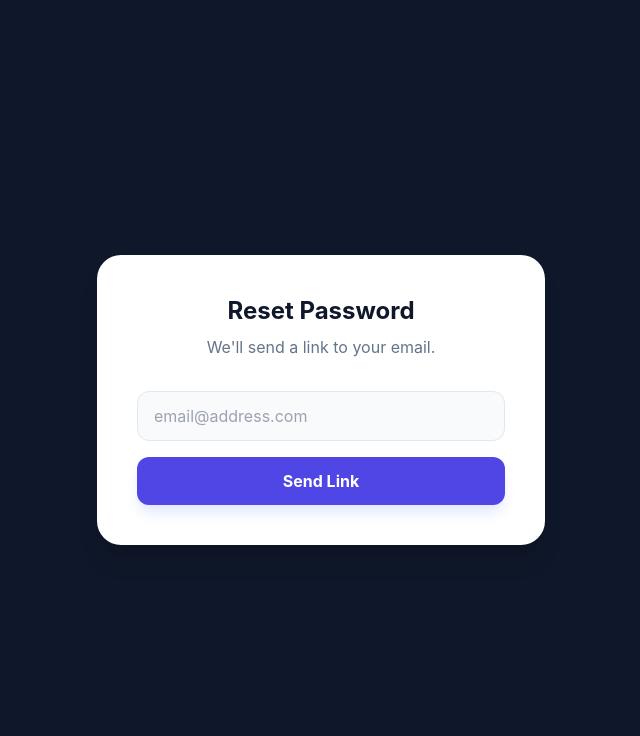
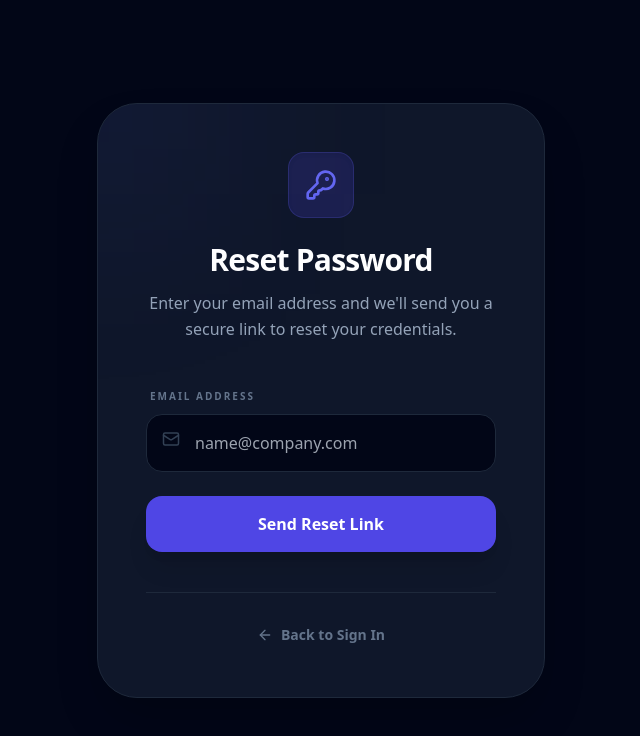
Before and after one commit to bduval15/ai-front-desk, a React (Create React App) app in the folder frontend/: page /forgot-password in a window 1280 px wide. Shown: the top 736 px of the page, without its empty margins (319-959 px from the left). Built offline with nearby package versions, Linux system fonts and the light colour scheme.

Commit message:
added forgot password functionality

```diff
--- a/frontend/src/pages/ForgotPassword.js
+++ b/frontend/src/pages/ForgotPassword.js
@@ -1,30 +1,86 @@
 import React, { useState } from 'react';
 import { Link } from 'react-router-dom';
-import { Mail, CheckCircle, ArrowLeft } from 'lucide-react';
+import { Mail, CheckCircle2, ArrowLeft, Loader2, KeyRound } from 'lucide-react';
+import axios from 'axios';
 
 const ForgotPassword = () => {
+  const [email, setEmail] = useState('');
   const [sent, setSent] = useState(false);
+  const [loading, setLoading] = useState(false);
+
+  const handleForgot = async (e) => {
+    e.preventDefault();
+    setLoading(true);
+    try {
+      await axios.post('http://localhost:5000/api/auth/forgot-password', { email });
+      setSent(true);
+    } catch (err) {
+      alert(err.response?.data?.message || "Error sending reset link. Please try again.");
+    } finally {
+      setLoading(false);
+    }
+  };
+
   return (
-    <div className="min-h-screen bg-slate-900 flex items-center justify-center p-4">
-      <div className="max-w-md w-full bg-white rounded-3xl shadow-xl p-10">
+    <div className="min-h-screen bg-[#020617] flex items-center justify-center p-6 font-sans text-white">
+      <div className="max-w-md w-full bg-slate-900 border border-slate-800 rounded-[2.5rem] p-12 shadow-2xl relative overflow-hidden text-center">
+        <div className="absolute -top-24 -left-24 w-48 h-48 bg-indigo-600/10 blur-[100px]"></div>
+
         {!sent ? (
           <>
-            <h1 className="text-2xl font-bold text-slate-900 mb-2 text-center">Reset Password</h1>
-            <p className="text-slate-500 text-center mb-8">We'll send a link to your email.</p>
-            <form onSubmit={(e) => { e.preventDefault(); setSent(true); }} className="space-y-4">
-              <input type="email" placeholder="email@address.com" required className="w-full px-4 py-3 bg-slate-50 border border-slate-200 rounded-xl outline-none focus:ring-2 focus:ring-indigo-600" />
-              <button className="w-full bg-indigo-600 text-white font-bold py-3 rounded-xl shadow-lg shadow-indigo-100 transition-all">Send Link</button>
+            <div className="inline-flex p-4 bg-indigo-600/20 text-indigo-500 rounded-2xl mb-6 border border-indigo-500/20 shadow-inner">
+              <KeyRound size={32} />
+            </div>
+            <h1 className="text-3xl font-black tracking-tight mb-3">Reset Password</h1>
+            <p className="text-slate-400 mb-10 font-medium leading-relaxed">
+              Enter your email address and we'll send you a secure link to reset your credentials.
+            </p>
+
+            <form className="space-y-6 text-left" onSubmit={handleForgot}>
+              <div className="space-y-2">
+                <label className="text-[10px] font-bold text-slate-500 uppercase tracking-[0.2em] ml-1">Email Address</label>
+                <div className="relative">
+                  <Mail className="absolute left-4 top-4 text-slate-700" size={18} />
+                  <input
+                    type="email"
+                    placeholder="name@company.com"
+                    required
+                    className="w-full pl-12 pr-4 py-4 bg-slate-950 border border-slate-800 rounded-2xl text-white outline-none focus:border-indigo-500 transition-all font-medium"
+                    onChange={(e) => setEmail(e.target.value)}
+                  />
+                </div>
+              </div>
+
+              <button
+                type="submit"
+                disabled={loading}
+                className="w-full bg-indigo-600 hover:bg-indigo-500 text-white font-bold py-4 rounded-2xl shadow-xl flex items-center justify-center gap-2 transition-all disabled:opacity-50"
+              >
+                {loading ? <Loader2 className="animate-spin" size={20} /> : "Send Reset Link"}
+              </button>
             </form>
           </>
         ) : (
-          <div className="text-center">
-            <CheckCircle size={64} className="text-green-500 mx-auto mb-4" />
-            <h2 className="text-xl font-bold mb-8">Secure link sent!</h2>
-            <Link to="/login" className="text-indigo-600 font-bold flex items-center justify-center gap-2"><ArrowLeft size={18} /> Back to login</Link>
+          <div className="py-8 animate-in fade-in zoom-in duration-300">
+            <CheckCircle2 size={64} className="text-green-500 mx-auto mb-6" />
+            <h2 className="text-2xl font-black text-white mb-4 tracking-tight">Secure link sent!</h2>
+            <p className="text-slate-400 font-medium mb-10 leading-relaxed">
+              We've sent a password reset link to <span className="text-indigo-400">{email}</span>. Please check your inbox and spam folder.
+            </p>
+            <button onClick={() => setSent(false)} className="text-slate-500 hover:text-white text-sm font-bold transition-colors">
+                Didn't receive it? Try again
+            </button>
           </div>
         )}
+
+        <div className="mt-10 pt-8 border-t border-slate-800">
+          <Link to="/login" className="inline-flex items-center gap-2 text-slate-500 hover:text-indigo-400 font-bold transition-all text-sm group">
+            <ArrowLeft size={16} className="group-hover:-translate-x-1 transition-transform" /> Back to Sign In
+          </Link>
+        </div>
       </div>
     </div>
   );
 };
+
 export default ForgotPassword;
--- a/frontend/src/pages/ResetPassword.js
+++ b/frontend/src/pages/ResetPassword.js
@@ -1,59 +1,99 @@
 import React, { useState } from 'react';
-import { useNavigate, Link } from 'react-router-dom';
-import { KeyRound, Lock, CheckCircle2, ArrowRight } from 'lucide-react';
+import { useNavigate, useParams, Link } from 'react-router-dom';
+import { KeyRound, Lock, CheckCircle2, ArrowRight, Loader2, ShieldCheck } from 'lucide-react';
+import axios from 'axios';
 
 const ResetPassword = () => {
-  const [isSuccess, setIsSuccess] = useState(false);
+  const { token } = useParams();
   const navigate = useNavigate();
 
-  const handleReset = (e) => {
+  const [password, setPassword] = useState('');
+  const [confirmPassword, setConfirmPassword] = useState('');
+  const [isSuccess, setIsSuccess] = useState(false);
+  const [loading, setLoading] = useState(false);
+
+  const handleReset = async (e) => {
     e.preventDefault();
-    // In a real app, you'd call your API here
-    setIsSuccess(true);
-    setTimeout(() => navigate('/login'), 3000);
+    if (password !== confirmPassword) return alert("Passwords do not match!");
+
+    setLoading(true);
+    try {
+      await axios.post(`http://localhost:5000/api/auth/reset-password/${token}`, { password });
+      setIsSuccess(true);
+      setTimeout(() => navigate('/login'), 4000);
+    } catch (err) {
+      alert(err.response?.data?.message || "This link has expired. Please request a new one.");
+    } finally {
+      setLoading(false);
+    }
   };
 
   return (
-    <div className="min-h-screen bg-[#020617] flex items-center justify-center p-6">
-      <div className="max-w-md w-full bg-slate-900 border border-slate-800 rounded-[2.5rem] shadow-2xl p-12 text-center">
+    <div className="min-h-screen bg-[#020617] flex items-center justify-center p-6 font-sans text-white">
+      <div className="max-w-md w-full bg-slate-900 border border-slate-800 rounded-[2.5rem] shadow-2xl p-12 text-center relative overflow-hidden">
+        <div className="absolute -top-24 -right-24 w-48 h-48 bg-indigo-600/10 blur-[100px]"></div>
+
         {!isSuccess ? (
           <>
-            <div className="inline-flex p-4 bg-indigo-600/10 text-indigo-500 rounded-2xl mb-6 border border-indigo-500/20">
+            <div className="inline-flex p-4 bg-indigo-600/10 text-indigo-500 rounded-2xl mb-6 border border-indigo-500/20 shadow-inner">
               <KeyRound size={32} />
             </div>
-            <h1 className="text-3xl font-black text-white tracking-tight mb-3">Set New Password</h1>
-            <p className="text-slate-400 mb-10 font-medium leading-relaxed">Ensure your new password is at least 8 characters long with a mix of symbols.</p>
+            <h1 className="text-3xl font-black text-white tracking-tight mb-3 italic">Set New Password</h1>
+            <p className="text-slate-400 mb-10 font-medium leading-relaxed">
+              Your new password must be at least 8 characters and should be unique from your previous passwords.
+            </p>
 
             <form className="space-y-6 text-left" onSubmit={handleReset}>
               <div className="space-y-2">
                 <label className="text-[10px] font-bold text-slate-500 uppercase tracking-[0.2em] ml-1">New Password</label>
-                <div className="relative">
-                  <Lock className="absolute left-4 top-4 text-slate-600" size={18} />
-                  <input type="password" required className="w-full pl-12 pr-4 py-4 bg-slate-950 border border-slate-800 rounded-2xl text-white outline-none focus:border-indigo-500 transition-all font-medium" />
+                <div className="relative text-slate-400 focus-within:text-indigo-500 transition-colors">
+                  <Lock className="absolute left-4 top-4" size={18} />
+                  <input
+                    type="password"
+                    required
+                    placeholder="••••••••"
+                    className="w-full pl-12 pr-4 py-4 bg-slate-950 border border-slate-800 rounded-2xl text-white outline-none focus:border-indigo-500 transition-all font-medium"
+                    onChange={(e) => setPassword(e.target.value)}
+                  />
                 </div>
               </div>
 
               <div className="space-y-2">
                 <label className="text-[10px] font-bold text-slate-500 uppercase tracking-[0.2em] ml-1">Confirm New Password</label>
-                <div className="relative">
-                  <Lock className="absolute left-4 top-4 text-slate-600" size={18} />
-                  <input type="password" required className="w-full pl-12 pr-4 py-4 bg-slate-950 border border-slate-800 rounded-2xl text-white outline-none focus:border-indigo-500 transition-all font-medium" />
+                <div className="relative text-slate-400 focus-within:text-indigo-500 transition-colors">
+                  <Lock className="absolute left-4 top-4" size={18} />
+                  <input
+                    type="password"
+                    required
+                    placeholder="••••••••"
+                    className="w-full pl-12 pr-4 py-4 bg-slate-950 border border-slate-800 rounded-2xl text-white outline-none focus:border-indigo-500 transition-all font-medium"
+                    onChange={(e) => setConfirmPassword(e.target.value)}
+                  />
                 </div>
               </div>
 
-              <button className="w-full bg-indigo-600 hover:bg-indigo-500 text-white font-bold py-4 rounded-2xl shadow-xl transition-all flex items-center justify-center gap-2 group">
-                Reset Password <ArrowRight size={18} className="group-hover:translate-x-1 transition-transform" />
+              <button
+                type="submit"
+                disabled={loading}
+                className="w-full bg-indigo-600 hover:bg-indigo-500 text-white font-bold py-4 rounded-2xl shadow-xl transition-all flex items-center justify-center gap-2 group disabled:opacity-50"
+              >
+                {loading ? <Loader2 className="animate-spin" size={20} /> : "Update Password"}
+                {!loading && <ArrowRight size={18} className="group-hover:translate-x-1 transition-transform" />}
               </button>
             </form>
           </>
         ) : (
-          <div className="py-8">
-            <div className="inline-flex p-6 bg-green-500/10 text-green-500 rounded-full mb-8 border border-green-500/20 animate-bounce">
-              <CheckCircle2 size={48} />
+          <div className="py-8 animate-in zoom-in fade-in duration-500">
+            <div className="inline-flex p-6 bg-green-500/10 text-green-500 rounded-full mb-8 border border-green-500/20 shadow-[0_0_30px_rgba(34,197,94,0.1)]">
+              <CheckCircle2 size={48} className="animate-bounce" />
             </div>
-            <h2 className="text-3xl font-black text-white mb-4">Password Updated!</h2>
-            <p className="text-slate-400 font-medium mb-10 leading-relaxed">Your security is our priority. Redirecting you to the login screen in 3 seconds...</p>
-            <Link to="/login" className="text-indigo-400 font-black hover:underline tracking-tight">Click here if you aren't redirected</Link>
+            <h2 className="text-3xl font-black text-white mb-4 tracking-tighter uppercase">Success!</h2>
+            <p className="text-slate-400 font-medium mb-10 leading-relaxed">
+              Your security is our priority. We've updated your password. You will be redirected to the login screen in a few seconds...
+            </p>
+            <div className="flex items-center justify-center gap-2 text-indigo-500 font-bold text-sm bg-indigo-500/10 py-3 rounded-xl border border-indigo-500/20">
+               <ShieldCheck size={16} /> Secure Handshake Complete
+            </div>
           </div>
         )}
       </div>
```
